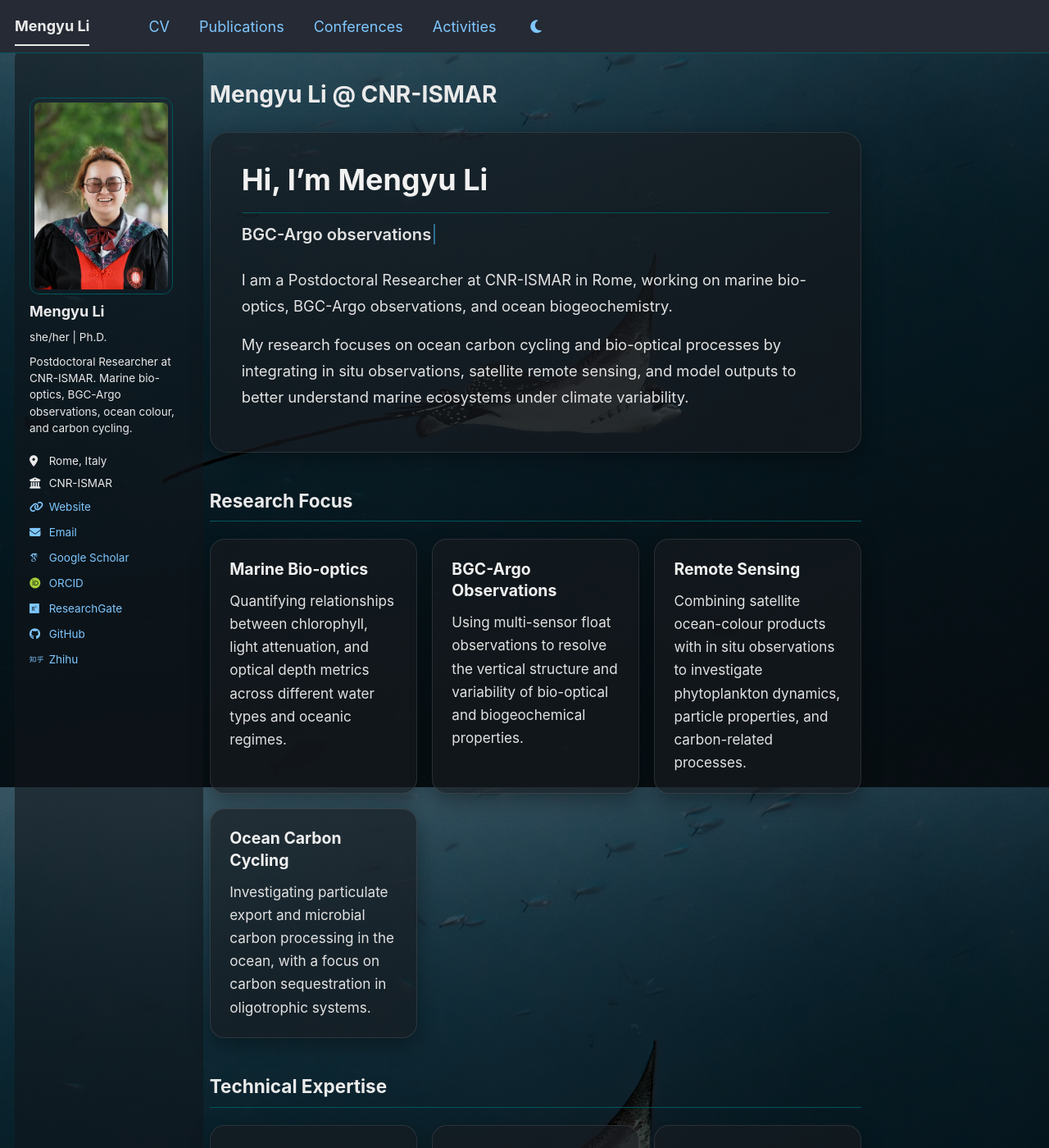
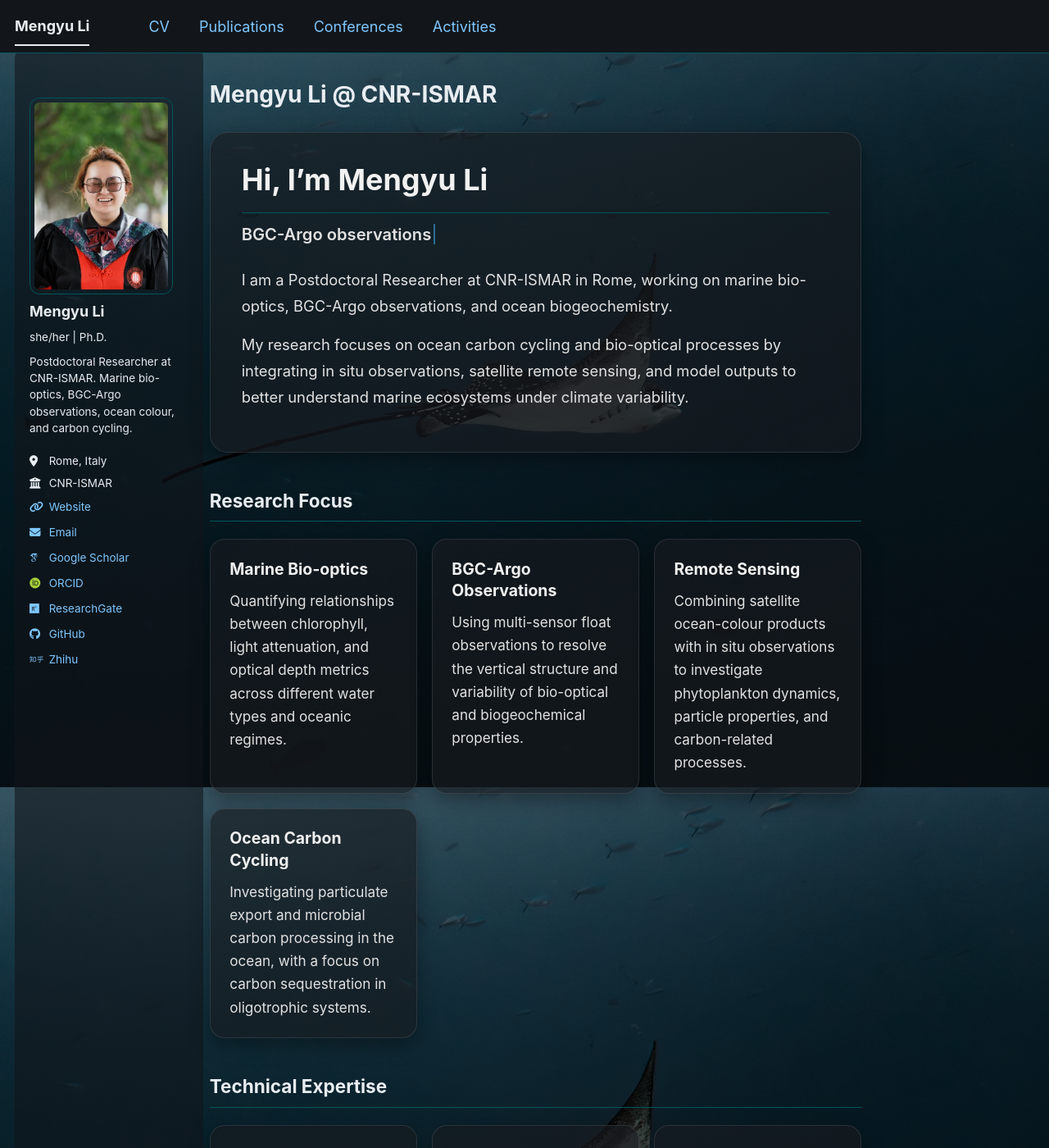
Before and after one commit to MengyuLi15/MengyuLi15.github.io, a Jekyll site: the page built from _pages/about.md, in a window 1280 px wide and 1400 px high. Shown: the whole window at 82% size. Built offline with Jekyll 4.4.1, drawn with Linux system fonts in a browser that asks for light colours; some web fonts are replaced; a script bundle is joined from its source files by our own code; library files that are not in the unit come from our copies.

Commit message:
Update main.scss

```diff
--- a/assets/css/main.scss
+++ b/assets/css/main.scss
@@ -255,6 +255,29 @@
   color: #a8ddff;
 }
 
-.theme-toggle {
+/* ===== Force dark mode and hide theme switch ===== */
+html {
+  color-scheme: dark;
+}
+
+html,
+html[data-theme="light"],
+html[data-theme="dark"] {
+  --global-bg-color: #12161a;
+  --global-text-color: #e8edf2;
+  --global-text-color-light: #c8d0d8;
+}
+
+button[aria-label*="theme"],
+button[aria-label*="Theme"],
+button[title*="theme"],
+button[title*="Theme"],
+.theme-toggle,
+.theme-switch,
+.dark-mode-toggle,
+#theme-toggle,
+#dark-mode-toggle,
+.greedy-nav button,
+.masthead button {
   display: none !important;
 }
```
